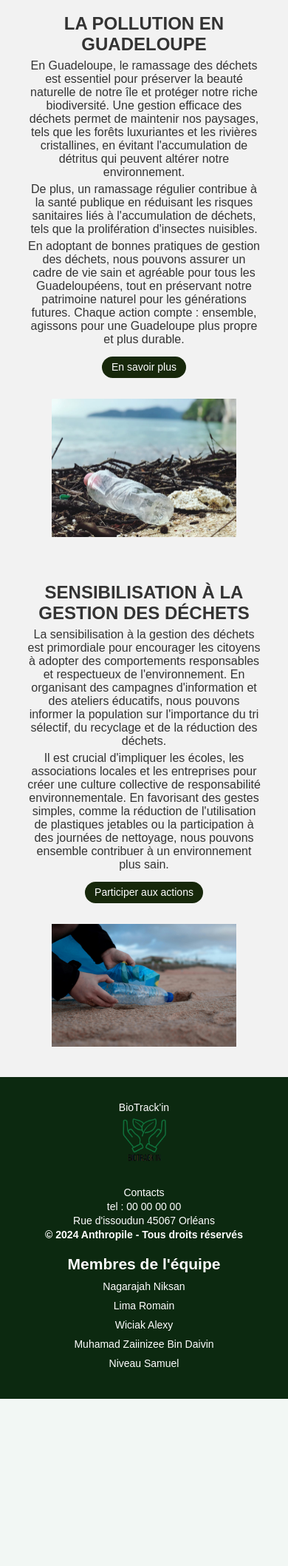
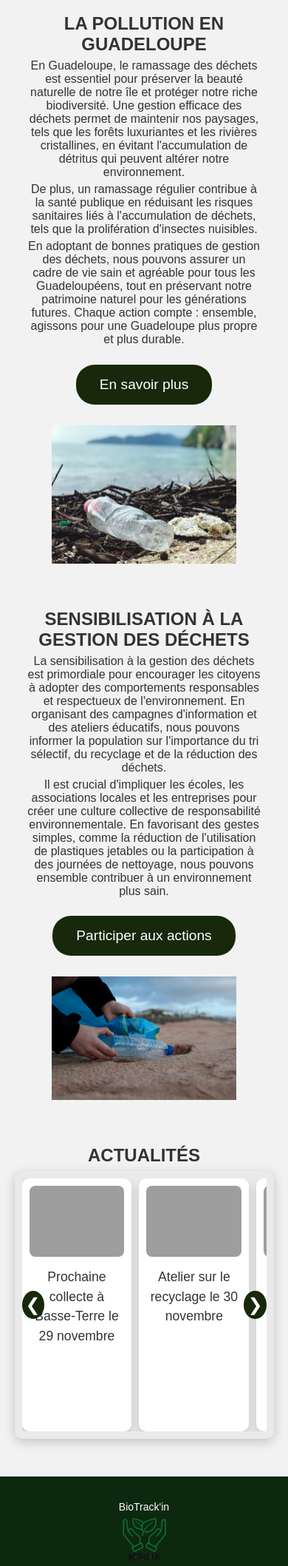
Before and after one commit to SNIVEAU/SAE-Projet-Anthropile, a Flask app: page / in a window 390 px wide. Shown: the part 516-2633 px from the top of the page at 74% size. Before the commit the page ends 2407 px from the top, so only its background shows below. Run offline with Flask 3, Linux system fonts and the light colour scheme; some libraries are stand-ins or nearby versions; grey boxes are pictures that could not be loaded.

Commit message:
ajout des actus

```diff
--- a/app/static/home.css
+++ b/app/static/home.css
@@ -54,7 +54,7 @@ section {
     display: flex;
     align-items: center;
     justify-content: space-between;
-    padding: 5% 10%;
+    padding: 5% 7%;
 }
 
 .section-with-image-left {
@@ -65,7 +65,7 @@ section {
     width: 50%;
 }
 
-.text1 h1, .text2 h1 {
+.text1 h1, .text2 h1, .carousel-title {
     font-size: 2vw;
     margin-bottom: 1.5rem;
     text-transform: uppercase;
@@ -100,6 +100,95 @@ section {
     background-color: #0b5c1d;
 }
 
+.section-actus {
+    margin-bottom: 2rem;
+    text-align: center;
+    display: flex;
+    flex-direction: column;
+    align-items: center;
+}
+
+.news-carousel {
+    position: relative;
+    width: 100%;
+    max-width: 1200px;
+    margin: auto;
+    display: flex;
+    align-items: center;
+    overflow: hidden;
+    background: #eaeaea;
+    border-radius: 10px;
+    padding: 20px;
+    box-shadow: 0 4px 15px rgba(0, 0, 0, 0.2);
+}
+
+.carousel-track-container {
+    overflow: hidden;
+    width: 100%;
+}
+
+.carousel-track {
+    display: flex;
+    transition: transform 0.5s ease;
+    gap: 20px;
+}
+
+.news-box {
+    flex: 0 0 30%;
+    box-sizing: border-box;
+    background: #ffffff;
+    border-radius: 10px;
+    padding: 20px;
+    box-shadow: 0 6px 12px rgba(0, 0, 0, 0.15);
+    text-align: center;
+    color: #333;
+    transition: transform 0.3s ease;
+}
+
+.news-box:hover {
+    transform: translateY(-5px);
+}
+
+.news-box img {
+    width: 100%;
+    height: 220px;
+    object-fit: cover;
+    border-radius: 8px;
+    margin-bottom: 15px;
+}
+
+.news-box p {
+    font-size: 1.1rem;
+    line-height: 1.5;
+}
+
+.carousel-btn {
+    background-color: #17280B;
+    color: white;
+    border: none;
+    font-size: 2rem;
+    padding: 10px;
+    border-radius: 50%;
+    cursor: pointer;
+    position: absolute;
+    top: 50%;
+    transform: translateY(-50%);
+    z-index: 10;
+    transition: background-color 0.3s ease;
+}
+
+.carousel-btn:hover {
+    background-color: #0e1b00;
+}
+
+.prev-btn {
+    left: 10px;
+}
+
+.next-btn {
+    right: 10px;
+}
+
 /* Styles pour mobile */
 @media (max-width: 768px) {
     .hero {
@@ -129,7 +218,7 @@ section {
         text-align: center;
     }
 
-    .text1, .text2 {
+    .text1, .text2, .carousel-title{
         width: 90%;
         margin: 0 auto 3%;
     }
@@ -138,7 +227,7 @@ section {
         margin-right: 5%;
     }
 
-    .text1 h1, .text2 h1 {
+    .text1 h1, .text2 h1, .carousel-title {
         font-size: 24px;
         margin-bottom: 2%;
     }
@@ -166,10 +255,41 @@ section {
         margin: 5% auto;
     }
 
-    /* Style des boutons */
-    .btn {
-        padding: 2% 4%;
-        font-size: 14px;
-        margin-top: 3%;
+    /* Modifications pour le carrousel d'actualités */
+    .news-carousel {
+        flex-direction: column;
+        align-items: center;
+        padding: 10px;
+    }
+
+    .carousel-track {
+        display: flex;
+        transition: transform 0.5s ease;
+        gap: 10px;
+    }
+
+    .news-box {
+        flex: 0 0 45%;
+        max-width: 45%;
+        background: #ffffff;
+        border-radius: 10px;
+        padding: 10px;
+        box-shadow: 0 6px 12px rgba(0, 0, 0, 0.15);
+        text-align: center;
+        color: #333;
+        transition: transform 0.3s ease;
+    }
+
+    .news-box img {
+        width: 100%;
+        height: auto;
+        object-fit: cover;
+        border-radius: 8px;
+        margin-bottom: 10px;
+    }
+
+    .carousel-btn {
+        font-size: 1.5rem;
+        padding: 5px;
     }
 }
--- a/app/templates/home.html
+++ b/app/templates/home.html
@@ -46,4 +46,60 @@ BIOTRACK’IN | Accueil
         <img class="image2" src="../static/img/bouteille_sable2.jpg" alt="Nos produits">
     </div>
 </section>
+<!-- Section du carrousel d'actualités -->
+<section class="section-actus">
+    <h1 class="carousel-title">Actualités</h1>
+    <section class="news-carousel">
+        <button class="carousel-btn prev-btn" onclick="moveCarousel(-1)">❮</button>
+        <div class="carousel-track-container">
+            <div class="carousel-track">
+                <div class="news-box">
+                    <img src="../static/img/actualite1.jpeg" alt="Actualité 1">
+                    <p>Prochaine collecte à Basse-Terre le 29 novembre</p>
+                </div>
+                <div class="news-box">
+                    <img src="../static/img/actualite2.jpeg" alt="Actualité 2">
+                    <p>Atelier sur le recyclage le 30 novembre</p>
+                </div>
+                <div class="news-box">
+                    <img src="../static/img/actualite3.jpeg" alt="Actualité 3">
+                    <p>Campagne de nettoyage de plage le 2 décembre</p>
+                </div>
+                <div class="news-box">
+                    <img src="../static/img/actualite4.jpeg" alt="Actualité 4">
+                    <p>Sondage sur les habitudes de consommation des Guadeloupéens lors des prochaines collectes</p>
+                </div>
+                <div class="news-box">
+                    <img src="../static/img/actualite5.jpeg" alt="Actualité 5">
+                    <p>Journée de sensibilisation dans les écoles le 6 décembre</p>
+                </div>
+                <div class="news-box">
+                    <img src="../static/img/actualite6.jpeg" alt="Actualité 6">
+                    <p>Participez au défi zéro déchet tout au long de décembre !</p>
+                </div>
+            </div>
+        </div>
+        <button class="carousel-btn next-btn" onclick="moveCarousel(1)">❯</button>
+    </section>
+</section>
+<script>
+    let currentSlide = 0;
+    const totalSlides = document.querySelectorAll('.news-box').length;
+    const slidesToShow = 3;
+
+function moveCarousel(direction) {
+    const track = document.querySelector('.carousel-track');
+    const slideWidth = document.querySelector('.news-box').offsetWidth + 20; // 20px gap
+    const maxSlide = totalSlides - slidesToShow;
+    currentSlide += direction;
+    if (currentSlide < 0) {
+        currentSlide = maxSlide;
+    } else if (currentSlide > maxSlide) {
+        currentSlide = 0;
+    }
+    const offset = -(slideWidth * currentSlide);
+    track.style.transform = `translateX(${offset}px)`;
+}
+</script>
+
 {% endblock %}
```
